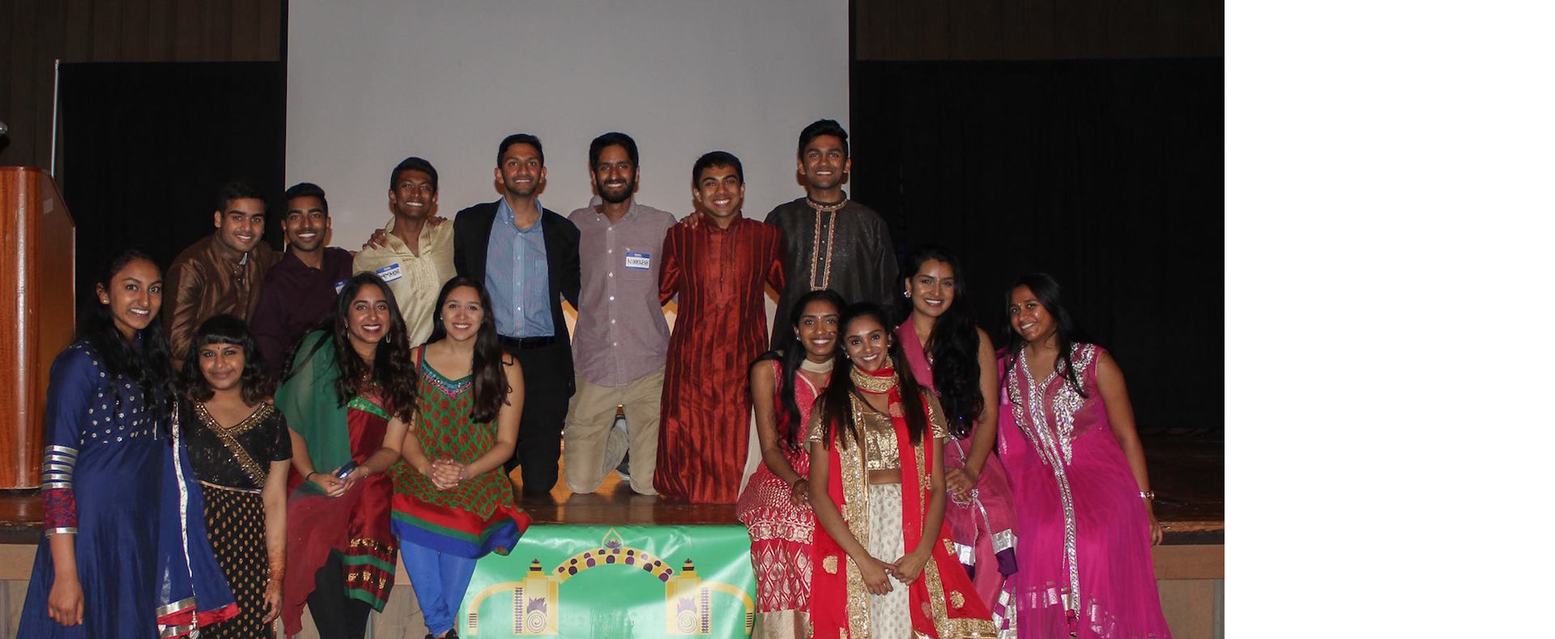
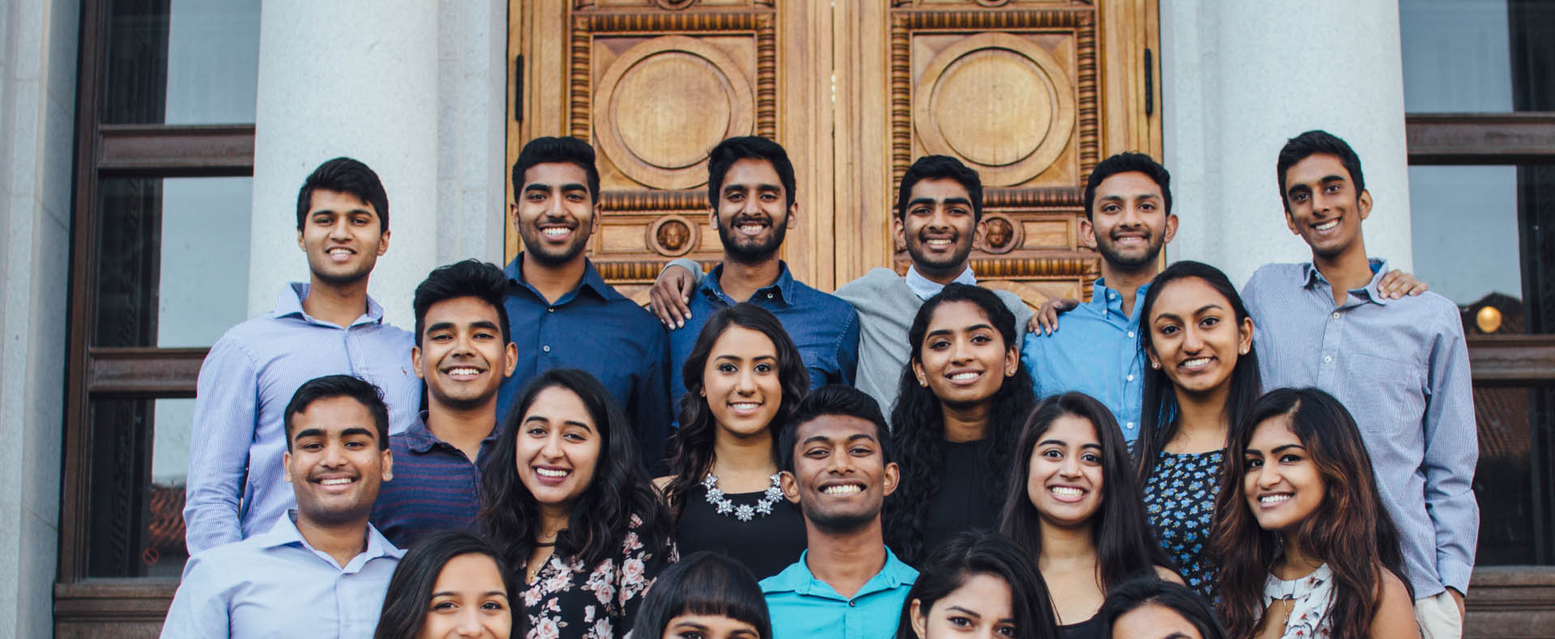
Before and after one commit to srividhyashanker/SIS-Website, a website: page index.html in a window 1280 px wide. Shown: the part 1143-1933 px from the top of the page at 81% size, 1920 px wide, since content can reach past the window. Drawn offline with nearby package versions, Linux system fonts and the light colour scheme; a web font is replaced by a local one.

Commit message:
more pics

```diff
--- a/index.html
+++ b/index.html
@@ -100,7 +100,7 @@
 
     <!-- Portfolio Grid Section -->
     <!-- <section id="portfolio" class="bg-light-gray"> -->
-    <img src = "img/cp.jpg" max-width = 80% >
+    <img src = "img/fam.jpg" max-width = 80% >
     </section>
 
     <!-- About Section -->
```
Also changed, not shown: img/fam.jpg (added), team/anurag.jpg, team/anusha.jpg, team/avanie.jpg, team/vineeth.jpg, 1 other file.
